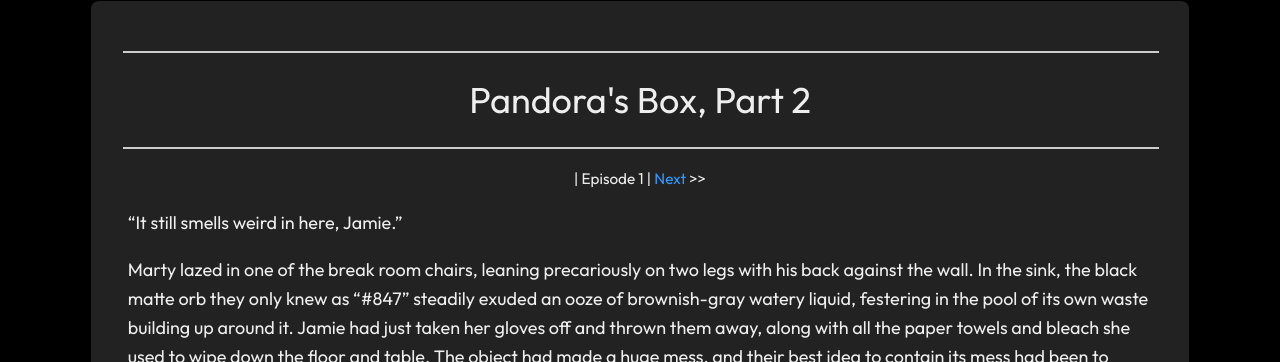
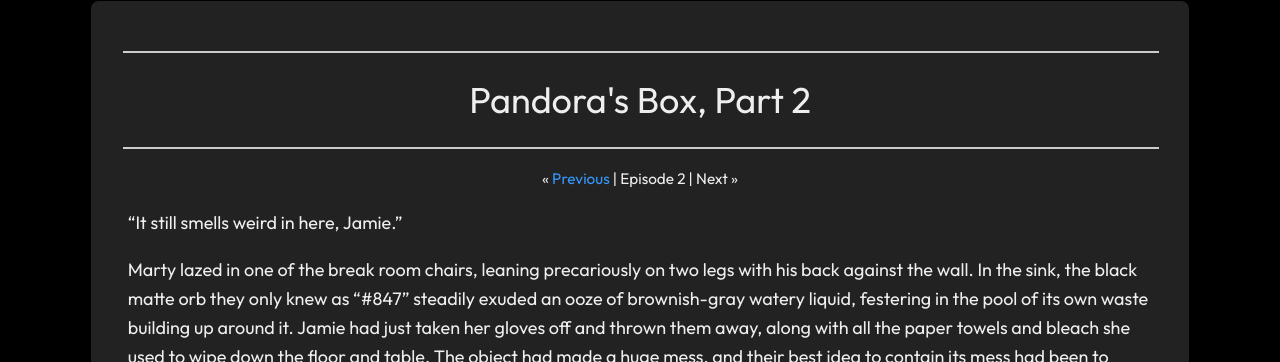
Before and after one commit to drizzleberry/drizzleberry.github.io, a Jekyll site: the page built from pages/episodes/pandoras-box-2.md, in a window 1280 px wide and 900 px high, scrolled down 432 px. Shown: the part 91-453 px from the top of the window. Built offline with Jekyll 4.4.1, drawn with Linux system fonts in a browser that asks for light colours; some of the changed text lies outside the part shown.

Commit message:
Update pandoras-box-2.md

```diff
--- a/pages/episodes/pandoras-box-2.md
+++ b/pages/episodes/pandoras-box-2.md
@@ -5,7 +5,7 @@ permalink: /2/
 ---
 
 <div class="episode-nav">
-| Episode 1 | <a href="/2/">Next</a> >>
+« <a href="/1/">Previous</a> | Episode 2 | Next »
 </div>
 
 "It still smells weird in here, Jamie."
@@ -105,3 +105,7 @@ An anomaly that had fallen into the custody of possibly the least qualified peop
 "We, uh, I—" she stammered. "I don't know."
 
 Nora finally hit Ctrl+S, and closed her laptop. "I guess if none of you can figure something out," she mumbled, "I do have one idea."
+
+<div class="episode-nav">
+« <a href="/1/">Previous</a> | Episode 2 | Next »
+</div>
```
